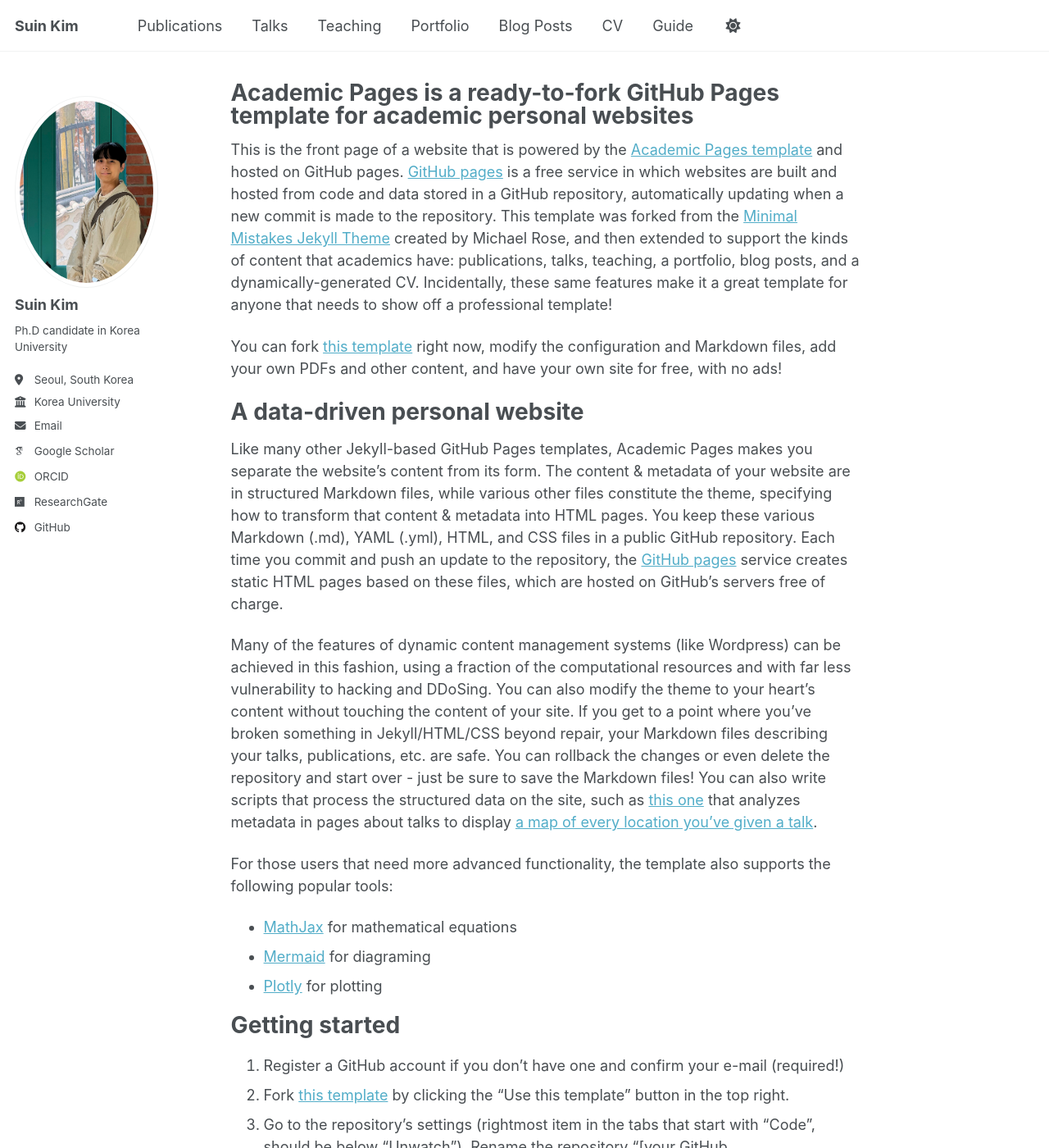
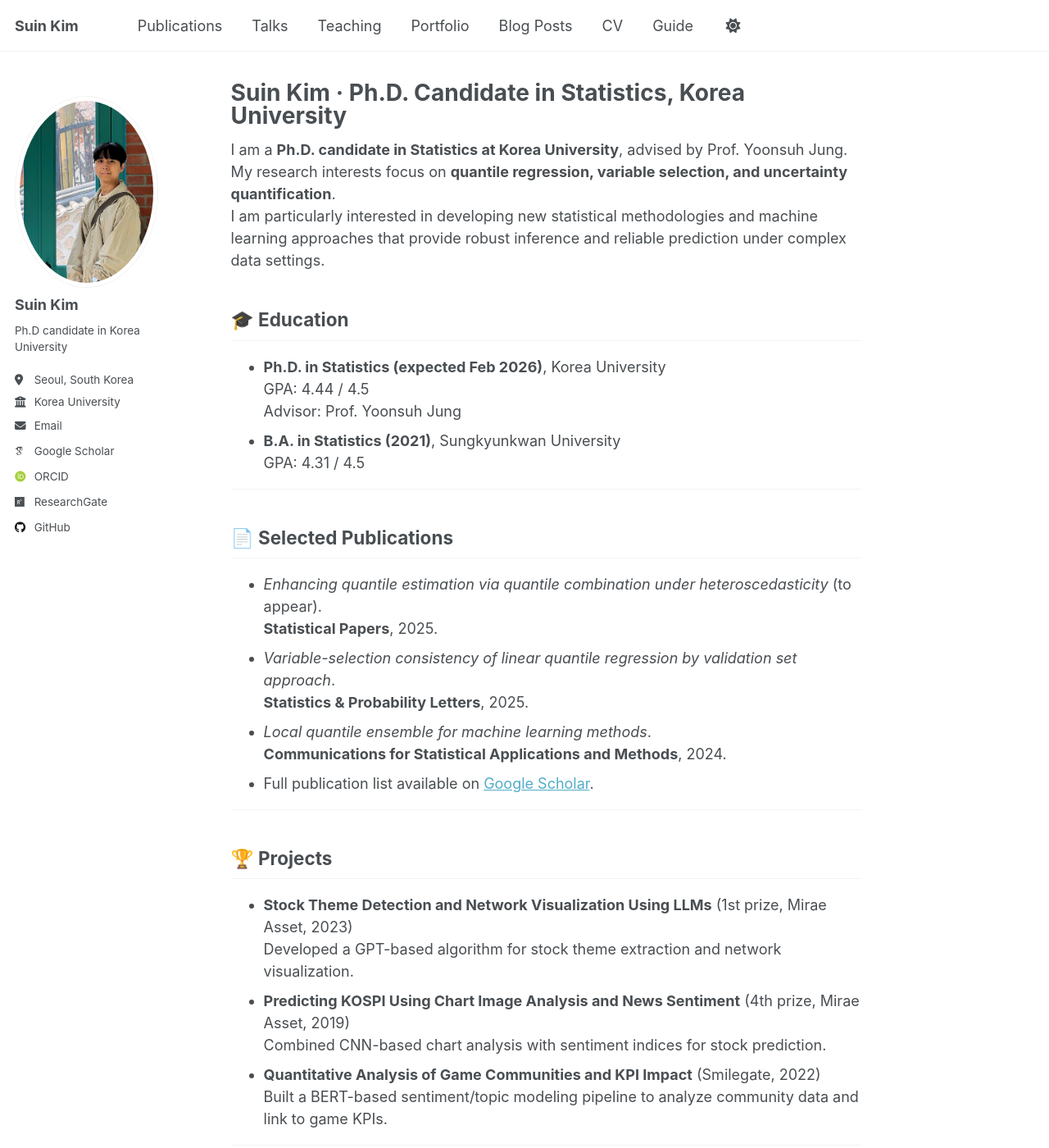
Before and after one commit to suinkim96/suinkim96.github.io, a Jekyll site: the page built from _pages/about.md, in a window 1280 px wide and 1400 px high. Shown: the whole window at 82% size. Built offline with Jekyll 4.4.1, drawn with Linux system fonts in a browser that asks for light colours; some web fonts are replaced; a script that is not in the unit is left out; some of the changed text lies outside the part shown.

Commit message:
Update about.md

```diff
--- a/_pages/about.md
+++ b/_pages/about.md
@@ -1,56 +1,58 @@
 ---
 permalink: /
-title: "Academic Pages is a ready-to-fork GitHub Pages template for academic personal websites"
+title: "Suin Kim · Ph.D. Candidate in Statistics, Korea University"
 author_profile: true
 redirect_from:
   - /about/
   - /about.html
 ---
 
-This is the front page of a website that is powered by the [Academic Pages template](https://github.com/academicpages/academicpages.github.io) and hosted on GitHub pages. [GitHub pages](https://pages.github.com) is a free service in which websites are built and hosted from code and data stored in a GitHub repository, automatically updating when a new commit is made to the repository. This template was forked from the [Minimal Mistakes Jekyll Theme](https://mmistakes.github.io/minimal-mistakes/) created by Michael Rose, and then extended to support the kinds of content that academics have: publications, talks, teaching, a portfolio, blog posts, and a dynamically-generated CV. Incidentally, these same features make it a great template for anyone that needs to show off a professional template!
+I am a **Ph.D. candidate in Statistics at Korea University**, advised by Prof. Yoonsuh Jung.
+My research interests focus on **quantile regression, variable selection, and uncertainty quantification**.
+I am particularly interested in developing new statistical methodologies and machine learning approaches that provide robust inference and reliable prediction under complex data settings.
 
- You can fork [this template](https://github.com/academicpages/academicpages.github.io) right now, modify the configuration and Markdown files, add your own PDFs and other content, and have your own site for free, with no ads!
 
-A data-driven personal website
-======
-Like many other Jekyll-based GitHub Pages templates, Academic Pages makes you separate the website's content from its form. The content & metadata of your website are in structured Markdown files, while various other files constitute the theme, specifying how to transform that content & metadata into HTML pages. You keep these various Markdown (.md), YAML (.yml), HTML, and CSS files in a public GitHub repository. Each time you commit and push an update to the repository, the [GitHub pages](https://pages.github.com/) service creates static HTML pages based on these files, which are hosted on GitHub's servers free of charge.
+## 🎓 Education
+- **Ph.D. in Statistics (expected Feb 2026)**, Korea University
+  GPA: 4.44 / 4.5
+  Advisor: Prof. Yoonsuh Jung
+- **B.A. in Statistics (2021)**, Sungkyunkwan University
+  GPA: 4.31 / 4.5
 
-Many of the features of dynamic content management systems (like Wordpress) can be achieved in this fashion, using a fraction of the computational resources and with far less vulnerability to hacking and DDoSing. You can also modify the theme to your heart's content without touching the content of your site. If you get to a point where you've broken something in Jekyll/HTML/CSS beyond repair, your Markdown files describing your talks, publications, etc. are safe. You can rollback the changes or even delete the repository and start over - just be sure to save the Markdown files! You can also write scripts that process the structured data on the site, such as [this one](https://github.com/academicpages/academicpages.github.io/blob/master/talkmap.ipynb) that analyzes metadata in pages about talks to display [a map of every location you've given a talk](https://academicpages.github.io/talkmap.html).
+---
 
-For those users that need more advanced functionality, the template also supports the following popular tools:
-- [MathJax](https://www.mathjax.org/) for mathematical equations
-- [Mermaid](https://mermaid.js.org/) for diagraming
-- [Plotly](https://plotly.com/javascript/) for plotting
+## 📄 Selected Publications
+- *Enhancing quantile estimation via quantile combination under heteroscedasticity* (to appear).
+  **Statistical Papers**, 2025.
+- *Variable-selection consistency of linear quantile regression by validation set approach*.
+  **Statistics & Probability Letters**, 2025.
+- *Local quantile ensemble for machine learning methods*.
+  **Communications for Statistical Applications and Methods**, 2024.
+- Full publication list available on [Google Scholar](https://scholar.google.co.kr/citations?user=eQPLBW4AAAAJ&hl=ko).
 
-Getting started
-======
-1. Register a GitHub account if you don't have one and confirm your e-mail (required!)
-1. Fork [this template](https://github.com/academicpages/academicpages.github.io) by clicking the "Use this template" button in the top right.
-1. Go to the repository's settings (rightmost item in the tabs that start with "Code", should be below "Unwatch"). Rename the repository "[your GitHub username].github.io", which will also be your website's URL.
-1. Set site-wide configuration and create content & metadata (see below -- also see [this set of diffs](http://archive.is/3TPas) showing what files were changed to set up [an example site](https://getorg-testacct.github.io) for a user with the username "getorg-testacct")
-1. Upload any files (like PDFs, .zip files, etc.) to the files/ directory. They will appear at https://[your GitHub username].github.io/files/example.pdf.
-1. Check status by going to the repository settings, in the "GitHub pages" section
+---
 
-Site-wide configuration
-------
-The main configuration file for the site is in the base directory in [_config.yml](https://github.com/academicpages/academicpages.github.io/blob/master/_config.yml), which defines the content in the sidebars and other site-wide features. You will need to replace the default variables with ones about yourself and your site's github repository. The configuration file for the top menu is in [_data/navigation.yml](https://github.com/academicpages/academicpages.github.io/blob/master/_data/navigation.yml). For example, if you don't have a portfolio or blog posts, you can remove those items from that navigation.yml file to remove them from the header.
+## 🏆 Projects
+- **Stock Theme Detection and Network Visualization Using LLMs** (1st prize, Mirae Asset, 2023)
+  Developed a GPT-based algorithm for stock theme extraction and network visualization.
+- **Predicting KOSPI Using Chart Image Analysis and News Sentiment** (4th prize, Mirae Asset, 2019)
+  Combined CNN-based chart analysis with sentiment indices for stock prediction.
+- **Quantitative Analysis of Game Communities and KPI Impact** (Smilegate, 2022)
+  Built a BERT-based sentiment/topic modeling pipeline to analyze community data and link to game KPIs.
 
-Create content & metadata
-------
-For site content, there is one Markdown file for each type of content, which are stored in directories like _publications, _talks, _posts, _teaching, or _pages. For example, each talk is a Markdown file in the [_talks directory](https://github.com/academicpages/academicpages.github.io/tree/master/_talks). At the top of each Markdown file is structured data in YAML about the talk, which the theme will parse to do lots of cool stuff. The same structured data about a talk is used to generate the list of talks on the [Talks page](https://academicpages.github.io/talks), each [individual page](https://academicpages.github.io/talks/2012-03-01-talk-1) for specific talks, the talks section for the [CV page](https://academicpages.github.io/cv), and the [map of places you've given a talk](https://academicpages.github.io/talkmap.html) (if you run this [python file](https://github.com/academicpages/academicpages.github.io/blob/master/talkmap.py) or [Jupyter notebook](https://github.com/academicpages/academicpages.github.io/blob/master/talkmap.ipynb), which creates the HTML for the map based on the contents of the _talks directory).
+---
 
-**Markdown generator**
+## 🎤 Presentations
+- **Conformalized composite quantile regression**, KSS, Gyeongju, 2025.
+- **Efficient combining estimator for targeting quantiles**, KDISS, Daegu, 2024 (1st prize).
+- **Locally averaging quantile regression**, KDAS, Busan, 2022.
 
-The repository includes [a set of Jupyter notebooks](https://github.com/academicpages/academicpages.github.io/tree/master/markdown_generator
-) that converts a CSV containing structured data about talks or presentations into individual Markdown files that will be properly formatted for the Academic Pages template. The sample CSVs in that directory are the ones I used to create my own personal website at stuartgeiger.com. My usual workflow is that I keep a spreadsheet of my publications and talks, then run the code in these notebooks to generate the Markdown files, then commit and push them to the GitHub repository.
+---
 
-How to edit your site's GitHub repository
-------
-Many people use a git client to create files on their local computer and then push them to GitHub's servers. If you are not familiar with git, you can directly edit these configuration and Markdown files directly in the github.com interface. Navigate to a file (like [this one](https://github.com/academicpages/academicpages.github.io/blob/master/_talks/2012-03-01-talk-1.md) and click the pencil icon in the top right of the content preview (to the right of the "Raw | Blame | History" buttons). You can delete a file by clicking the trashcan icon to the right of the pencil icon. You can also create new files or upload files by navigating to a directory and clicking the "Create new file" or "Upload files" buttons.
-
-Example: editing a Markdown file for a talk
-![Editing a Markdown file for a talk](/images/editing-talk.png)
-
-For more info
-------
-More info about configuring Academic Pages can be found in [the guide](https://academicpages.github.io/markdown/), the [growing wiki](https://github.com/academicpages/academicpages.github.io/wiki), and you can always [ask a question on GitHub](https://github.com/academicpages/academicpages.github.io/discussions). The [guides for the Minimal Mistakes theme](https://mmistakes.github.io/minimal-mistakes/docs/configuration/) (which this theme was forked from) might also be helpful.
+## 📚 Teaching
+- **Instructor**, Korea University
+  - Elementary Statistics (Fall 2024)
+  - Statistical Computing Program (Spring & Fall 2025)
+- **Teaching Assistant**, Korea University
+  - Mathematical Statistics (Winter 2021)
+  - Categorical Data Analysis (Spring 2022)
```
